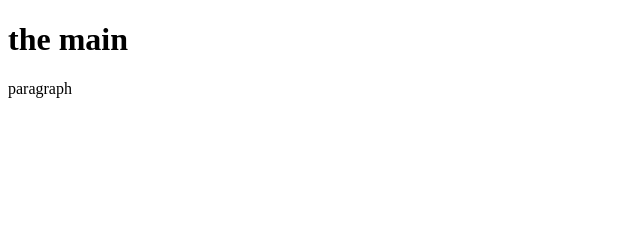
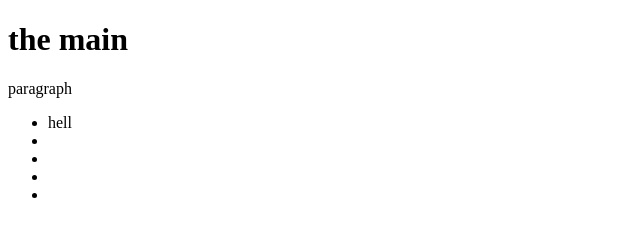
Before and after one commit to Bhya23cse/meror_rep, a plain HTML site: page index.html in a window 1280 px wide. Shown: the full height of the page, 0-640 px from the left. Drawn offline with Linux system fonts and the light colour scheme.

Commit message:
adding unorder list

```diff
--- a/index.html
+++ b/index.html
@@ -8,5 +8,12 @@
 <body>
     <h1>the main </h1>
     <p>paragraph</p>
+    <ul type="sqare">
+        <li class="name">hell</li>
+        <li class="name"></li>
+        <li class="name"></li>
+        <li class="name"></li>
+        <li class="name"></li>
+    </ul>
 </body>
 </html>
```
